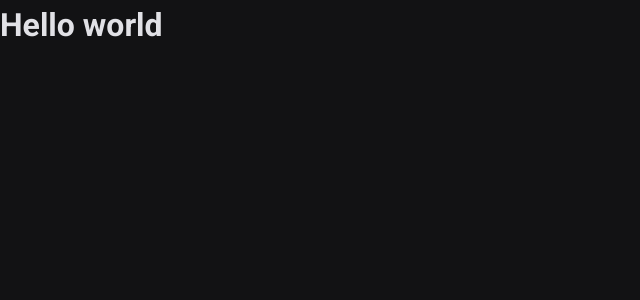
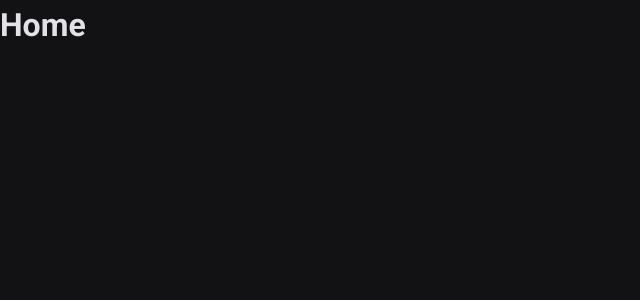
Before and after one commit to RenatoLomba/ignite-timer, a React (Vite) app: page / in a window 1280 px wide. Shown: the top 300 px of the page, without its empty margins (0-640 px from the left). Built offline with nearby package versions, Linux system fonts and the light colour scheme.

Commit message:
Páginas e rotas - React Router DOM

```diff
--- a/package.json
+++ b/package.json
@@ -12,6 +12,7 @@
   "dependencies": {
     "react": "^18.0.0",
     "react-dom": "^18.0.0",
+    "react-router-dom": "^6.3.0",
     "styled-components": "^5.3.5"
   },
   "devDependencies": {
@@ -21,6 +22,7 @@
     "@types/styled-components": "^5.1.25",
     "@vitejs/plugin-react": "^1.3.0",
     "eslint": "^8.19.0",
+    "eslint-plugin-import-helpers": "^1.2.1",
     "typescript": "^4.7.4",
     "vite": "^2.9.9"
   }
--- a/src/App.tsx
+++ b/src/App.tsx
@@ -1,12 +1,16 @@
+import { BrowserRouter as RouterProvider } from 'react-router-dom'
 import { ThemeProvider } from 'styled-components'
 
+import { Router } from './router'
 import { GlobalStyle } from './styles/global'
 import { defaultTheme } from './styles/themes/default'
 
 export function App() {
   return (
     <ThemeProvider theme={defaultTheme}>
-      <h1>Hello world</h1>
+      <RouterProvider>
+        <Router />
+      </RouterProvider>
 
       <GlobalStyle />
     </ThemeProvider>
--- /dev/null
+++ b/src/pages/history.tsx
@@ -0,0 +1,3 @@
+export function History() {
+  return <h1>History</h1>
+}
--- /dev/null
+++ b/src/pages/home.tsx
@@ -0,0 +1,3 @@
+export function Home() {
+  return <h1>Home</h1>
+}
--- /dev/null
+++ b/src/router.tsx
@@ -0,0 +1,13 @@
+import { Routes, Route } from 'react-router-dom'
+
+import { History } from './pages/history'
+import { Home } from './pages/home'
+
+export function Router() {
+  return (
+    <Routes>
+      <Route path="/" element={<Home />} />
+      <Route path="/history" element={<History />} />
+    </Routes>
+  )
+}
```
Also changed, not shown: 2 other files (tests, documents, lock files or other folders).
